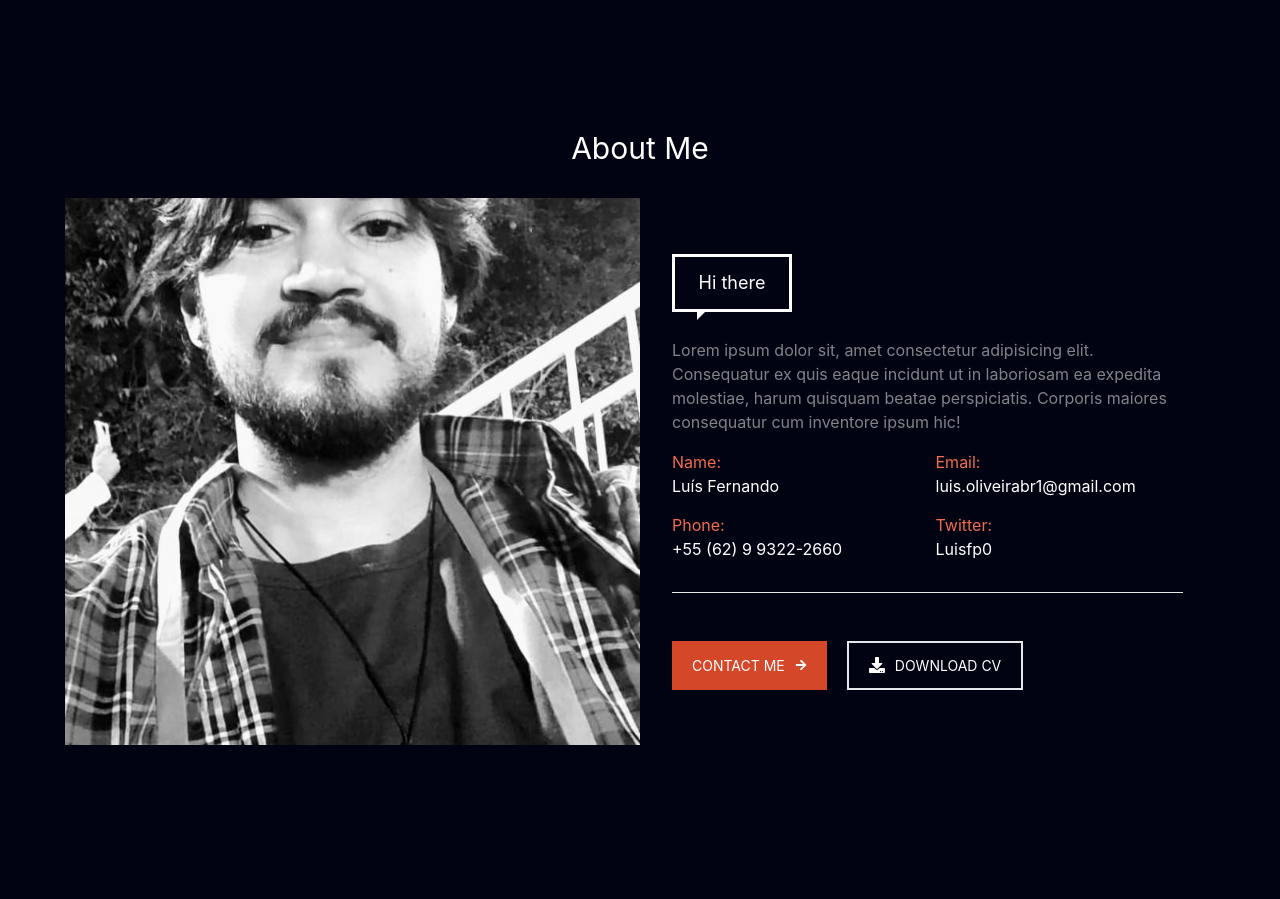
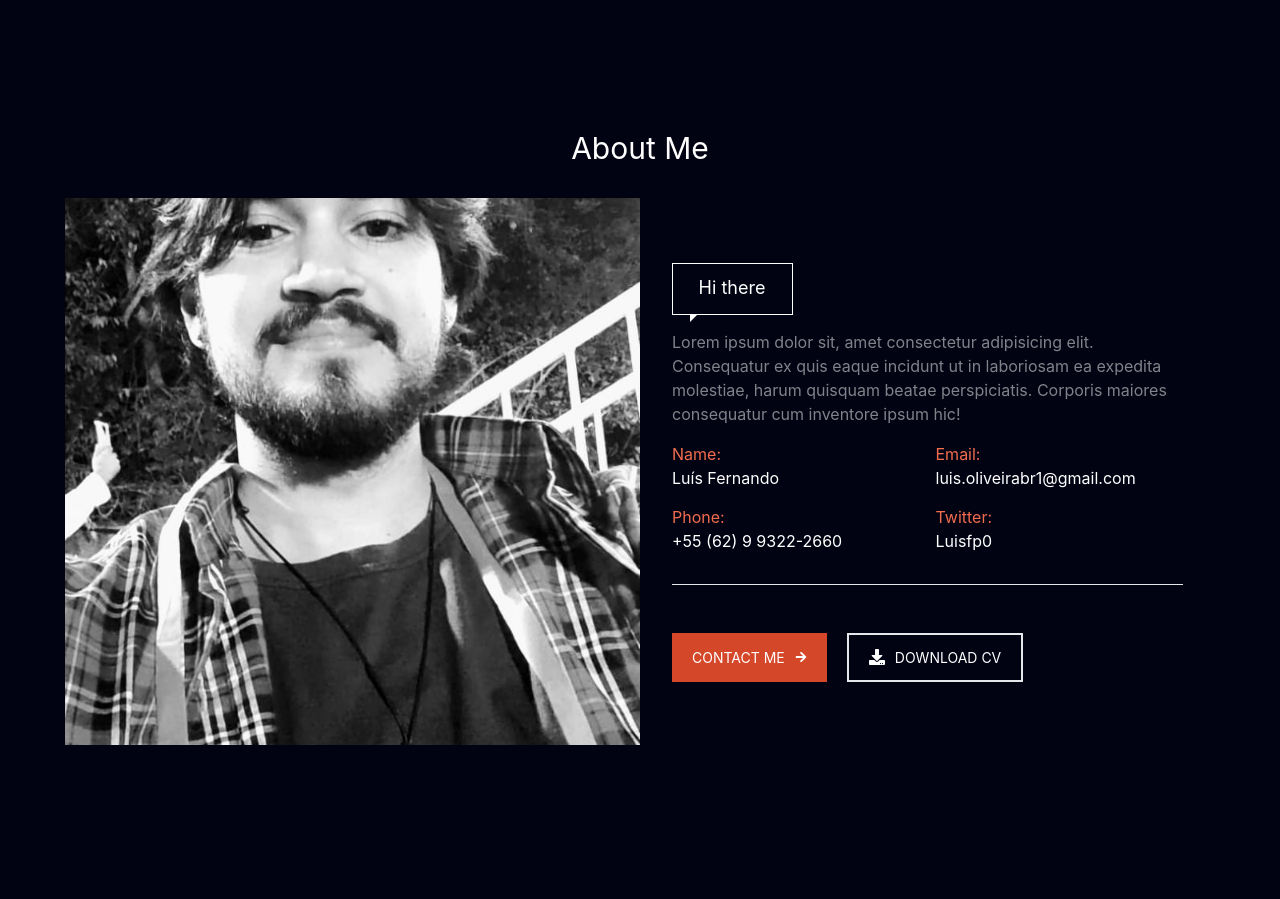
Before and after one commit to Luisfp0/my-new-website, a React (Create React App) app: page / in a window 1280 px wide. Shown: the part 800-1699 px from the top of the page. Built offline with nearby package versions, Linux system fonts and the light colour scheme.

Commit message:
feat: animation on hi there

```diff
--- a/src/components/AboutMe.tsx
+++ b/src/components/AboutMe.tsx
@@ -1,5 +1,4 @@
 import { FaArrowDown, FaDownload } from "react-icons/fa";
-
 import Retract from "../assets/img/retract.jpeg";
 
 function AboutMe() {
@@ -16,11 +15,15 @@ function AboutMe() {
       </div>
       <div className="flex h-[547px]">
         <div className="w-3/6 h-full" style={backgroundStyle}></div>
-        <div className="w-3/6 flex flex-col justify-center px-8">
-          <h4 className="w-[120px] text-center mb-4 text-lg text-white border-[3px] border-solid border-white py-3 px-4">
+        <div className="w-3/6 flex flex-col justify-center px-8 relative">
+          <div className="absolute left-15 top-[65px] bg-white animate-borderTopAnim"></div>
+          <div className="absolute left-[152px] top-[65px] bg-white animate-borderRightAnim"></div>
+          <div className="absolute left-15 top-[65px] bg-white animate-borderLeftAnim"></div>
+          <div className="absolute left-15 top-[116px] bg-white animate-borderBottonAnim"></div>
+          <h4 className="w-[120px] text-center mb-4 text-lg text-white border-solid border-white py-3 px-4 relative">
             Hi there
           </h4>
-          <div className="relative bottom-[18px] left-[25px] w-0 h-0 border-solid border-white border-b-[10px] border-l-[10px] border-l-transparent transform rotate-180"></div>{" "}
+          <div className="absolute top-[117px] left-[50px] w-0 h-0 border-solid border-white border-l-transparent transform rotate-180 animate-slideDownBorder"></div>
           <p className="text-white opacity-50 mb-4">
             Lorem ipsum dolor sit, amet consectetur adipisicing elit.
             Consequatur ex quis eaque incidunt ut in laboriosam ea expedita
--- a/tailwind.config.js
+++ b/tailwind.config.js
@@ -27,6 +27,38 @@ module.exports = {
         md: "992px",
         lg: "1200px",
       },
+      keyframes: {
+        borderTopAnim: {
+          "0%": { width: "0px", height: "0px" },
+          "100%": { width: "120px", height: "1px" },
+        },
+        borderRightAnim: {
+          "0%": { width: "0px", height: "0px" },
+          "100%": { width: "1px", height: "52px" },
+        },
+        borderLeftAnim: {
+          "0%": { width: "0px", height: "0px" },
+          "100%": { width: "1px", height: "52px" },
+        },
+        borderBottonAnim: {
+          "0%": { width: "0px", height: "0px" },
+          "100%": { width: "120px", height: "1px" },
+        },
+        slideDownBorder: {
+          "0%": { borderBottomWidth: "0", borderLeftWidth: "0" },
+          "100%": {
+            borderBottomWidth: "7px",
+            borderLeftWidth: "7px",
+          },
+        },
+      },
+      animation: {
+        borderLeftAnim: "borderLeftAnim 0.5s linear forwards",
+        borderTopAnim: "borderTopAnim 0.5s linear forwards",
+        borderRightAnim: "borderRightAnim 0.5s linear forwards 0.49s",
+        borderBottonAnim: "borderBottonAnim 0.5s linear forwards 0.49s",
+        slideDownBorder: "slideDownBorder 0.5s ease forwards 0.6s",
+      },
     },
   },
   plugins: [],
```
